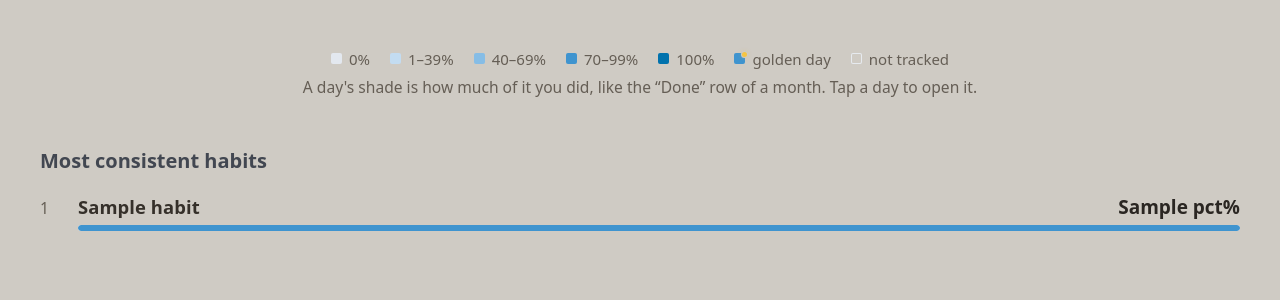
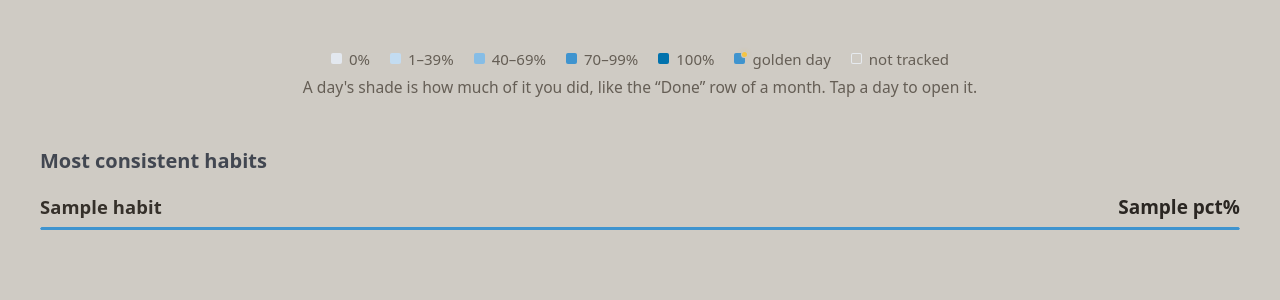
Before and after one commit to iraynovskyy/daily-planner, a Python web app: template app/templates/year.html in a window 1280 px wide. Shown: the part 414-714 px from the top of the page. Run offline with Jinja, Linux system fonts and the light colour scheme; the template is opened without the code that fills it: most values are stand-ins (such as "Sample title", 1, 10 or a date in 2020); some libraries are stand-ins or nearby versions.

Commit message:
Year page: quieter habit list (no rank numbers, 3px lines)
Still sorted by consistency, but it no longer reads like a leaderboard: name,
category in small print, the % on the right and a thin line in the grid's shades.

Co-Authored-By: Claude Opus 5.5 <noreply@anthropic.com>

```diff
--- a/app/static/style.css
+++ b/app/static/style.css
@@ -607,17 +607,16 @@ a.yc:hover, a.yc:focus-visible { outline: 1.5px solid var(--pico-color); outline
 .focus-empty { text-align: center; padding: 1.5rem 0; }
 .year-habits-box { margin-top: 1.5rem; }
 .year-habits-box h3 { font-size: 1rem; }
-.year-habits { list-style: none; padding: 0; display: grid; grid-template-columns: repeat(auto-fit, minmax(16rem, 1fr)); gap: 1rem 2rem; }
+.year-habits { list-style: none; padding: 0; display: grid; grid-template-columns: repeat(auto-fit, minmax(16rem, 1fr)); gap: 1.1rem 2.5rem; }
 .year-habits li {
-  list-style: none; display: grid; grid-template-columns: 1.4rem minmax(0, 1fr) auto; gap: .2rem .5rem;
+  list-style: none; display: grid; grid-template-columns: minmax(0, 1fr) auto; gap: .3rem .6rem;
   align-items: baseline; margin: 0;
 }
-.year-habits .rank { color: var(--pico-muted-color); font-size: .78rem; font-variant-numeric: tabular-nums; }
 .year-habits .habit-title { font-size: .92rem; overflow: hidden; text-overflow: ellipsis; white-space: nowrap; }
 .year-habits .cat { color: var(--pico-muted-color); font-size: .72rem; font-weight: 400; margin-left: .35rem; }
 .year-habits b { font-variant-numeric: tabular-nums; font-size: .95rem; }
-.year-habits .bar { grid-column: 2 / -1; height: 6px; border-radius: 3px; background: var(--yl0); overflow: hidden; }
-.year-habits .bar i { display: block; height: 100%; border-radius: 3px; background: var(--yl3); }
+.year-habits .bar { grid-column: 1 / -1; height: 3px; border-radius: 2px; background: var(--yl0); overflow: hidden; }
+.year-habits .bar i { display: block; height: 100%; border-radius: 2px; background: var(--yl3); }
 .year-habits .bar i[data-l="1"] { background: var(--yl1); }
 .year-habits .bar i[data-l="2"] { background: var(--yl2); }
 .year-habits .bar i[data-l="4"] { background: var(--yl4); }
--- a/app/templates/year.html
+++ b/app/templates/year.html
@@ -100,7 +100,7 @@
 </section>
 
 {% if stats.habits %}
-{# Ranked by consistency; the bar uses the same shades as the squares above. Beyond 4 habits,
+{# Sorted by consistency, quietly (no rank numbers); the bar uses the grid's shades. Beyond 4 habits,
    the top 3 show and the rest open with "Show all" (remembered per browser). #}
 {% set collapsible = stats.habits | length > 4 %}
 <section class="year-habits-box">
@@ -108,7 +108,6 @@
   <ol class="year-habits{% if collapsible %} collapsible{% endif %}" id="year-habits">
     {% for h in stats.habits %}
     <li{% if loop.index > 3 %} class="more"{% endif %}>
-      <span class="rank">{{ loop.index }}</span>
       <span class="habit-title">{{ h.habit.name }}{% if h.habit.optional %} <span class="optional-tag">optional</span>{% endif %}
         {%- if not category %} <span class="cat">{{ category_names[h.habit.category_id] }}</span>{% endif %}</span>
       <b>{{ h.pct }}%</b>
```
